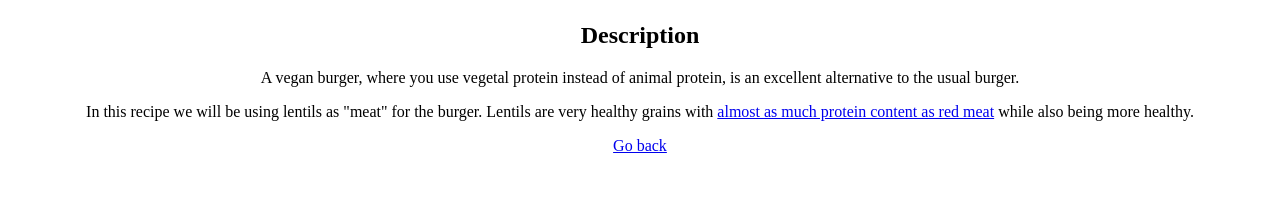
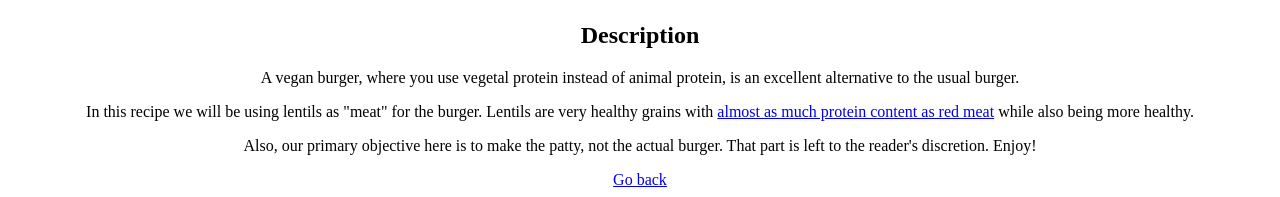
Before and after one commit to Sucolob/odin-recipes, a plain HTML site: page recipes/vegan-burger.html in a window 1280 px wide. Shown: the part 793-990 px from the top of the page. Before the commit the page ends 956 px from the top, so only its background shows below. Drawn offline with Linux system fonts and the light colour scheme.

Commit message:
Add one more paragraph

```diff
--- a/recipes/vegan-burger.html
+++ b/recipes/vegan-burger.html
@@ -22,6 +22,8 @@
         <p><center>A vegan burger, where you use vegetal protein instead of animal protein, is an excellent alternative to the usual burger.</center></p>
 
         <p><center>In this recipe we will be using lentils as "meat" for the burger. Lentils are very healthy grains with <a href="https://www.webmd.com/food-recipes/benefits-lentils" target="_blank" rel="noopener noreferrer">almost as much protein content as red meat</a> while also being more healthy.</center></p>
+
+        <p><center>Also, our primary objective here is to make the patty, not the actual burger. That part is left to the reader's discretion. Enjoy!</center></p>
     </div>
 
      <div>
```
